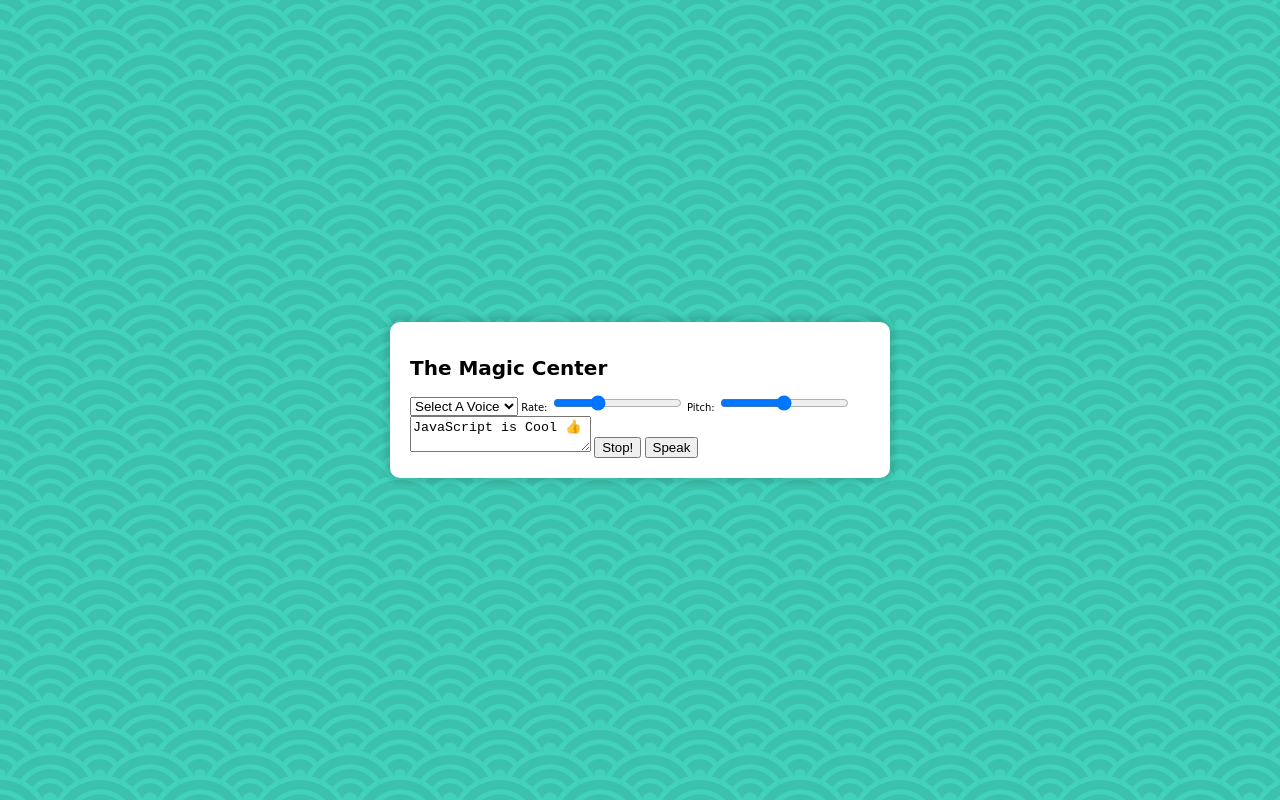
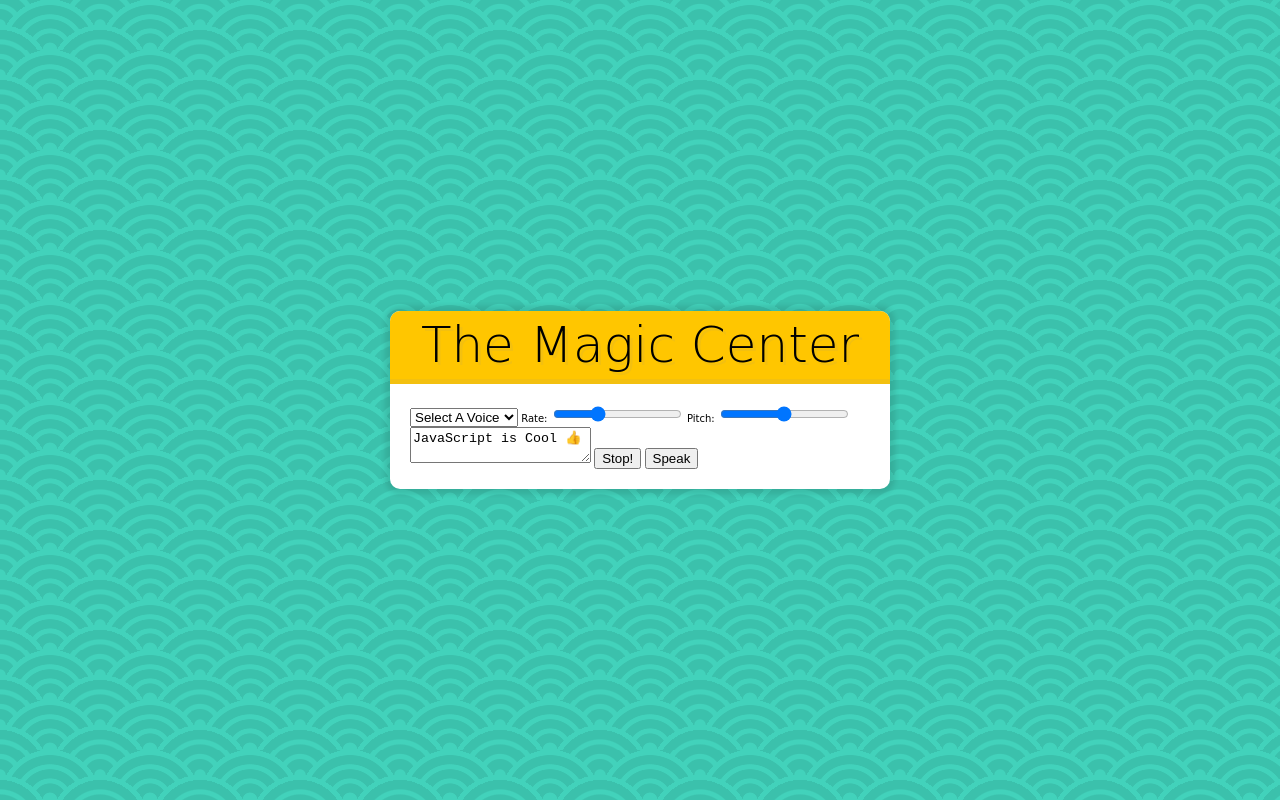
Before and after one commit to oskygh/Speech-Synthesis, a plain HTML site: page index.html in a window 1280 px wide. Drawn offline with Linux system fonts and the light colour scheme.

Commit message:
CSS for h1

```diff
--- a/style/index.css
+++ b/style/index.css
@@ -111,3 +111,16 @@ body {
   z-index: 1;
   box-shadow: 0 0 5px 5px rgba(0, 0, 0, 0.1);
 }
+
+h1 {
+  width: calc(100% + 4rem);
+  margin: -2rem 0 2rem -2rem;
+  padding: 0.5rem;
+  background: #ffc600;
+  border-bottom: 5px solid #f3c010;
+  text-align: center;
+  font-size: 5rem;
+  font-weight: 100;
+  font-family: "Pacifico", cursive;
+  text-shadow: 3px 3px 0 #f3c010;
+}
```
